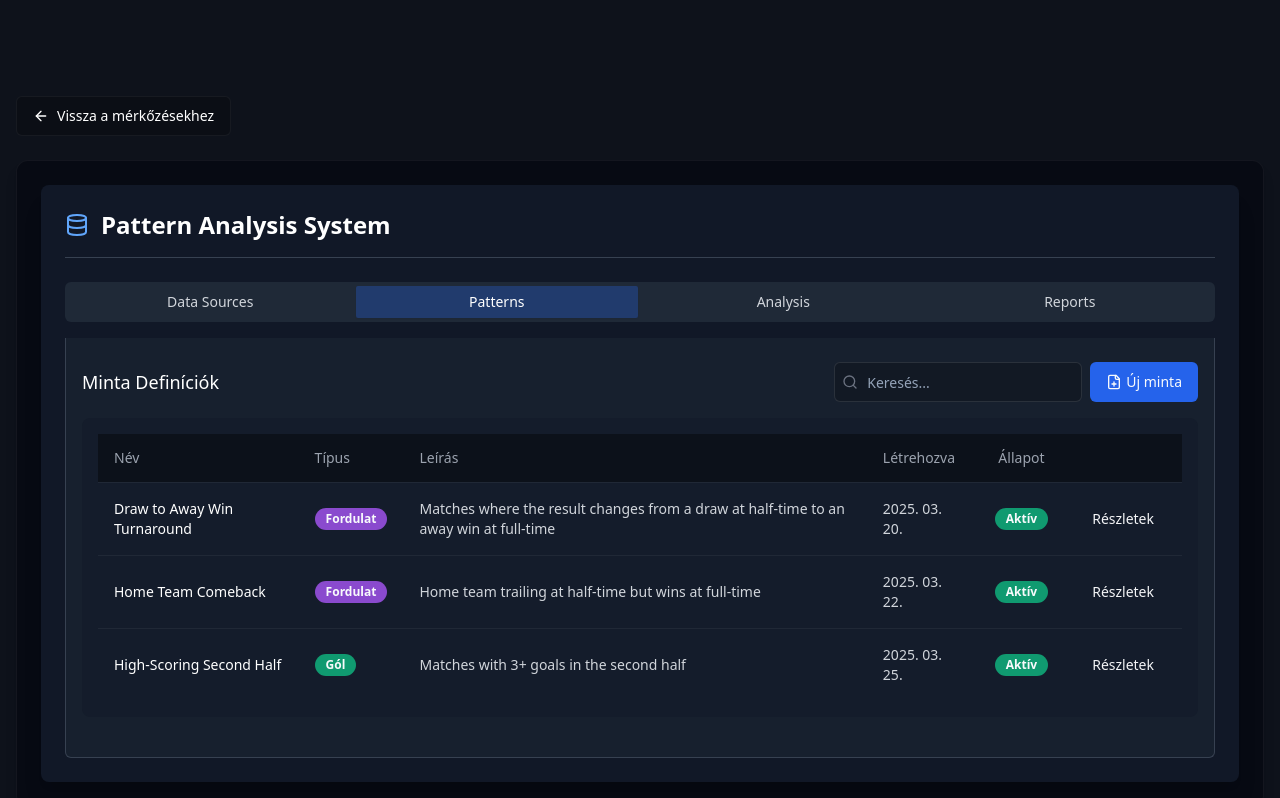
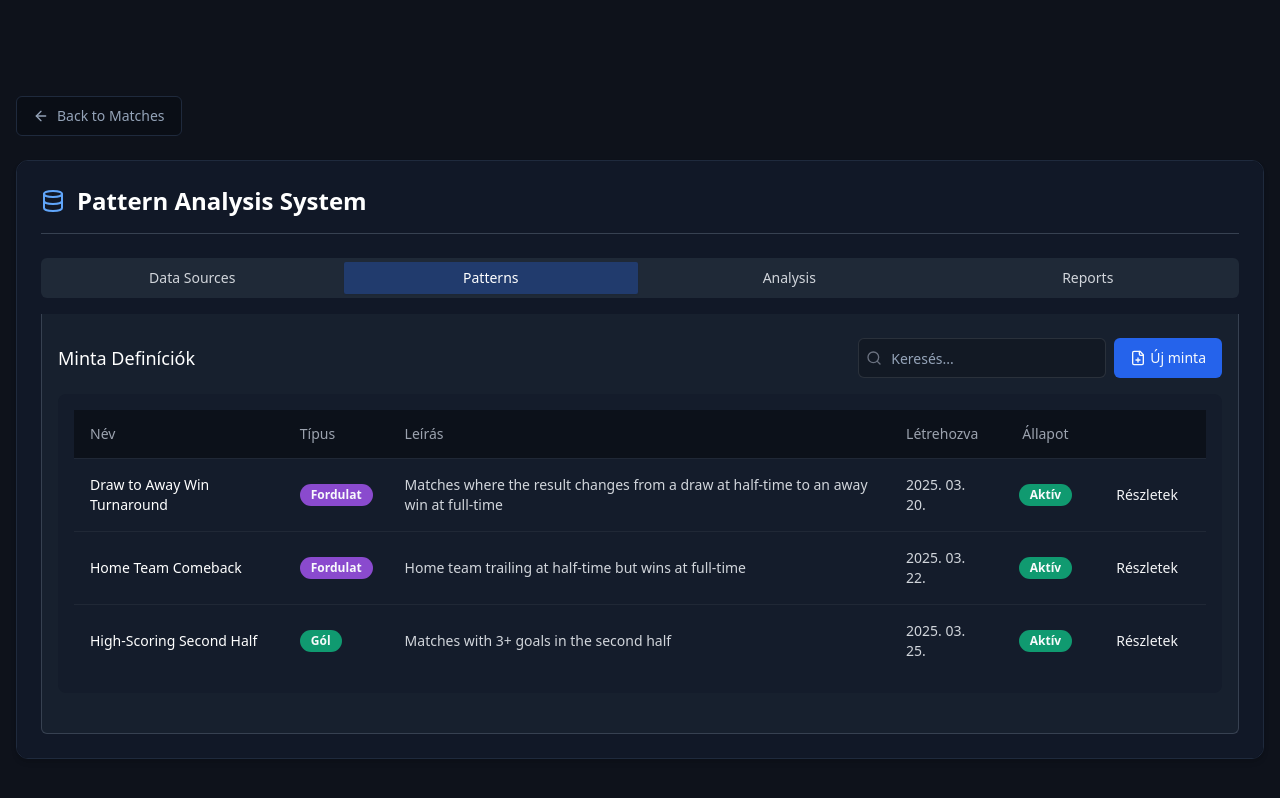
Before and after one commit to Winmix713/match-predictor-fantasy-83, a React (Vite) app: page /advanced-pattern in a window 1280 px wide. Shown: the top 798 px of the page. Built offline with nearby package versions, Linux system fonts and the light colour scheme.

Commit message:
Update AdvancedPattern.tsx

```diff
--- a/src/pages/AdvancedPattern.tsx
+++ b/src/pages/AdvancedPattern.tsx
@@ -1,32 +1,53 @@
-
 import React from 'react';
 import { Link } from 'react-router-dom';
 import { ArrowLeft } from 'lucide-react';
-import { Button } from '@/components/ui/button';
-import AdvancedPatternAnalysis from '@/components/AdvancedPatternAnalysis';
+import { Button } from '@/components/ui/button'; // Assuming this is from Shadcn UI or similar
+import AdvancedPatternAnalysis from '@/components/AdvancedPatternAnalysis'; // Import the main component
 
-const AdvancedPattern = () => {
+// Placeholder for i18n translation function
+// Replace with your actual i18n implementation (e.g., using useTranslation hook from i18next)
+const t = (key: string, fallback: string) => {
+  // In a real app, this would look up the key in translation files
+  console.warn(`i18n: Using fallback text for key "${key}"`);
+  return fallback;
+};
+
+/**
+ * A view component that wraps the AdvancedPatternAnalysis feature.
+ * Provides page layout, styling, and navigation back to the matches list.
+ */
+const AdvancedPatternView: React.FC = () => {
   return (
-    <div className="min-h-screen pt-24 pb-16 bg-background">
-      <div className="container mx-auto px-4">
+    // Page container with padding and background
+    <div className="min-h-screen bg-background pt-20 pb-10 md:pt-24 md:pb-16 text-foreground">
+      {/* Centered content container */}
+      <div className="container mx-auto max-w-7xl px-4">
+        {/* Back navigation button section */}
         <div className="mb-6">
-          <Link to="/matches">
+          <Link to="/matches" className="inline-block"> {/* Make link block for better hit area */}
             <Button
               variant="ghost"
-              className="bg-black/20 border border-white/5 text-white flex items-center gap-2 hover:bg-black/30"
+              // Note: If this style is reused, consider creating a custom button variant
+              // in your UI library setup (e.g., variant="outline-translucent")
+              className="group flex items-center gap-2 rounded-md border border-border bg-card/50 px-4 py-2 text-sm text-muted-foreground transition-colors hover:bg-muted/50 hover:text-foreground"
             >
-              <ArrowLeft className="h-4 w-4" />
-              Vissza a mérkőzésekhez
+              <ArrowLeft className="h-4 w-4 transition-transform group-hover:-translate-x-1" />
+              {/* i18n: Use translation function */}
+              {t('advancedPattern.backToMatches', 'Back to Matches')}
             </Button>
           </Link>
         </div>
 
-        <div className="bg-card rounded-xl overflow-hidden border border-white/5 shadow-lg p-6">
-          <AdvancedPatternAnalysis />
+        {/* Main content card */}
+        <div className="overflow-hidden rounded-xl border border-border bg-card shadow-md">
+           {/* Add padding inside the card if AdvancedPatternAnalysis doesn't handle it */}
+           {/* Example: <div className="p-4 md:p-6"> */}
+                <AdvancedPatternAnalysis />
+           {/* </div> */}
         </div>
       </div>
     </div>
   );
 };
 
-export default AdvancedPattern;
+export default AdvancedPatternView;
```
